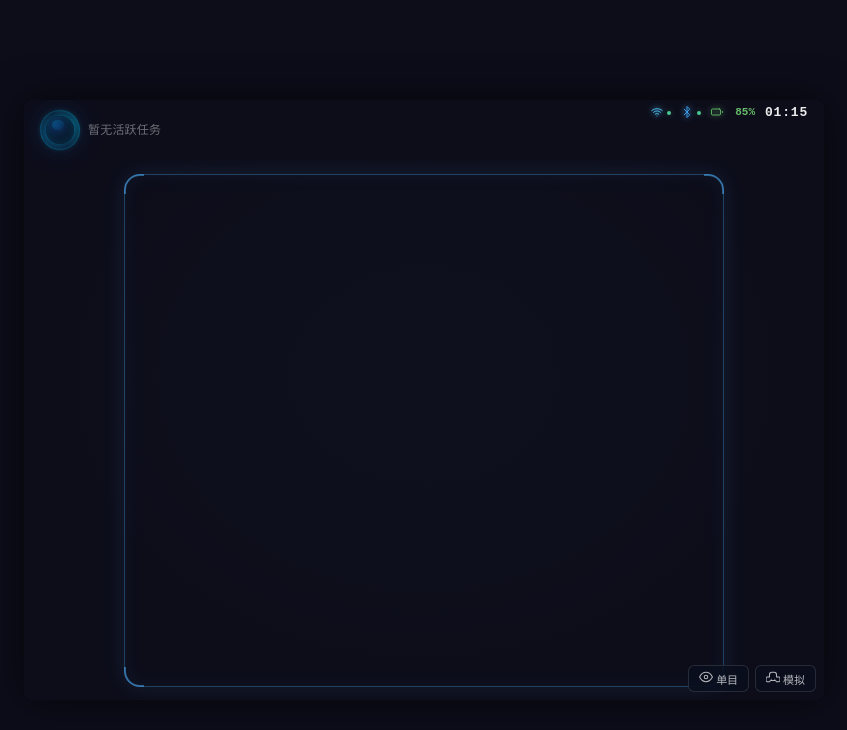
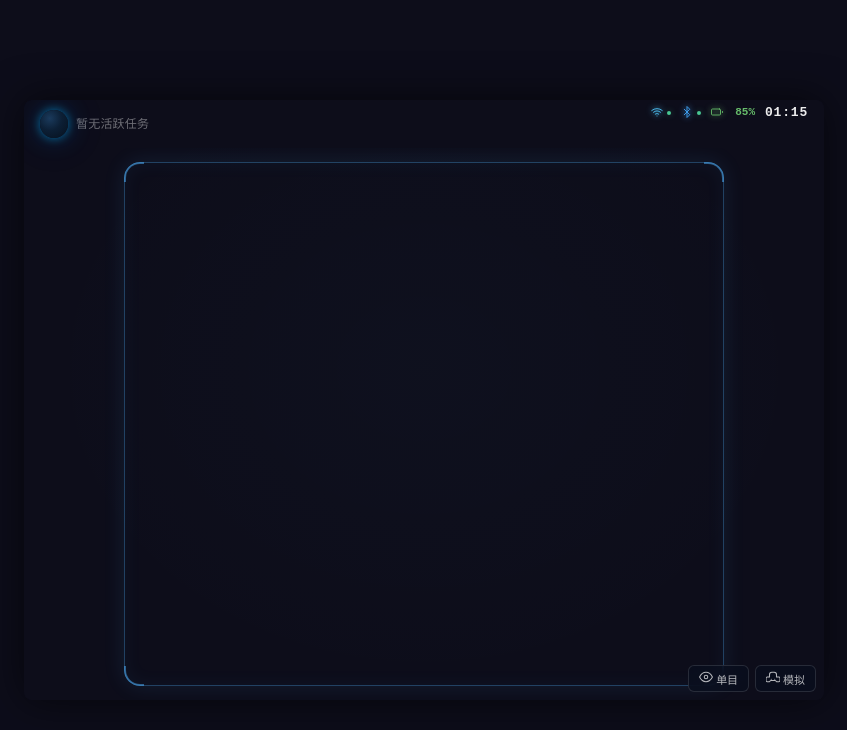
Before and after one commit to ErikZhu/q95-pro-demo, a React (Vite) app: page / in a window 1280 px wide. Shown: the top 730 px of the page, without its empty margins (216-1063 px from the left). Built offline with nearby package versions, Linux system fonts and the light colour scheme.

Commit message:
feat: simplified orb - single solid ball with smooth glow halo, no layers

```diff
--- a/src/components/smart-task/AIStatusOrb.tsx
+++ b/src/components/smart-task/AIStatusOrb.tsx
@@ -11,202 +11,131 @@ export interface AIStatusOrbProps {
   onGazeEnd?: () => void;
 }
 
-/* ── Gradient palettes per status — inspired by glassmorphism + aurora glow ── */
-const STATUS_THEME: Record<AIStatus, {
-  grad1: string; grad2: string; grad3: string;
-  glow: string; glowStrong: string; ring: string;
-}> = {
+/* ── Single-ball color configs ── */
+const T: Record<AIStatus, { bg: string; shadow: string; anim: string }> = {
   idle: {
-    grad1: '#0a1628', grad2: '#0d2847', grad3: '#0a1e3d',
-    glow: 'rgba(0, 180, 255, 0.35)', glowStrong: 'rgba(0, 220, 255, 0.55)',
-    ring: 'rgba(0, 140, 255, 0.2)',
+    bg: 'radial-gradient(circle at 35% 30%, #1a3a5c 0%, #0c1f35 45%, #06101d 100%)',
+    shadow: '0 0 6px rgba(0,160,255,0.4), 0 0 18px rgba(0,120,220,0.2), 0 0 40px rgba(0,100,200,0.1)',
+    anim: 'orb-idle 4s ease-in-out infinite',
   },
   listening: {
-    grad1: '#43e97b', grad2: '#38f9d7', grad3: '#4facfe',
-    glow: 'rgba(56, 249, 215, 0.5)', glowStrong: 'rgba(67, 233, 123, 0.7)',
-    ring: 'rgba(56, 249, 215, 0.35)',
+    bg: 'radial-gradient(circle at 35% 30%, #1a5c3a 0%, #0c3520 45%, #061d10 100%)',
+    shadow: '0 0 8px rgba(56,249,215,0.5), 0 0 22px rgba(67,233,123,0.3), 0 0 45px rgba(56,249,215,0.12)',
+    anim: 'orb-breathe 2s ease-in-out infinite',
   },
   thinking: {
-    grad1: '#a18cd1', grad2: '#fbc2eb', grad3: '#667eea',
-    glow: 'rgba(161, 140, 209, 0.5)', glowStrong: 'rgba(251, 194, 235, 0.6)',
-    ring: 'rgba(102, 126, 234, 0.35)',
+    bg: 'radial-gradient(circle at 35% 30%, #3a2a5c 0%, #1f1040 45%, #0e0820 100%)',
+    shadow: '0 0 8px rgba(161,140,209,0.5), 0 0 22px rgba(251,194,235,0.3), 0 0 45px rgba(102,126,234,0.12)',
+    anim: 'orb-spin 2.5s linear infinite',
   },
   responding: {
-    grad1: '#f093fb', grad2: '#f5576c', grad3: '#fda085',
-    glow: 'rgba(240, 147, 251, 0.5)', glowStrong: 'rgba(245, 87, 108, 0.6)',
-    ring: 'rgba(253, 160, 133, 0.35)',
+    bg: 'radial-gradient(circle at 35% 30%, #5c2a3a 0%, #401020 45%, #200810 100%)',
+    shadow: '0 0 8px rgba(240,147,251,0.5), 0 0 22px rgba(245,87,108,0.3), 0 0 45px rgba(253,160,133,0.12)',
+    anim: 'orb-pulse 1.2s ease-in-out infinite',
   },
 };
 
-const KEYFRAMES = `
-@keyframes orb2-rotate {
+const KF = `
+@keyframes orb-idle {
+  0%, 100% { box-shadow: 0 0 6px rgba(0,160,255,0.4), 0 0 18px rgba(0,120,220,0.2), 0 0 40px rgba(0,100,200,0.1); }
+  50%      { box-shadow: 0 0 10px rgba(0,180,255,0.55), 0 0 26px rgba(0,140,240,0.3), 0 0 50px rgba(0,120,220,0.15); }
+}
+@keyframes orb-breathe {
+  0%, 100% { transform: scale(1); }
+  50%      { transform: scale(1.12); }
+}
+@keyframes orb-spin {
   0%   { transform: rotate(0deg); }
   100% { transform: rotate(360deg); }
 }
-@keyframes orb2-breathe {
-  0%, 100% { transform: scale(1); filter: brightness(1); }
-  50%      { transform: scale(1.15); filter: brightness(1.3); }
+@keyframes orb-pulse {
+  0%, 100% { transform: scale(1); opacity: 0.9; }
+  50%      { transform: scale(1.08); opacity: 1; }
 }
-@keyframes orb2-pulse-ring {
-  0%   { transform: scale(1); opacity: 0.6; }
-  100% { transform: scale(2.2); opacity: 0; }
+@keyframes orb-ripple-out {
+  0%   { transform: scale(1); opacity: 0.5; }
+  100% { transform: scale(2.4); opacity: 0; }
 }
-@keyframes orb2-spin-border {
-  0%   { transform: rotate(0deg); }
-  100% { transform: rotate(360deg); }
-}
-@keyframes orb2-idle-glow {
-  0%, 100% { box-shadow: 0 0 8px rgba(0,180,255,0.3), 0 0 20px rgba(0,120,255,0.15), 0 0 35px rgba(0,200,255,0.08), inset 0 0 8px rgba(0,180,255,0.15); }
-  50%      { box-shadow: 0 0 12px rgba(0,200,255,0.45), 0 0 28px rgba(0,150,255,0.25), 0 0 45px rgba(0,220,255,0.12), inset 0 0 10px rgba(0,200,255,0.2); }
-}
-@keyframes orb2-shimmer {
-  0%   { background-position: -200% center; }
-  100% { background-position: 200% center; }
-}
-@keyframes orb2-hint {
+@keyframes orb-hint-pulse {
   0%, 100% { opacity: 0.3; transform: scale(1); }
-  50%      { opacity: 0.8; transform: scale(1.25); }
-}
-@keyframes orb2-neon-spin {
-  0%   { transform: rotate(0deg); }
-  100% { transform: rotate(360deg); }
+  50%      { opacity: 0.7; transform: scale(1.2); }
 }
 `;
 
-let injected = false;
-function inject() {
-  if (injected || typeof document === 'undefined') return;
+let done = false;
+function injectCSS() {
+  if (done || typeof document === 'undefined') return;
   const s = document.createElement('style');
-  s.textContent = KEYFRAMES;
+  s.textContent = KF;
   document.head.appendChild(s);
-  injected = true;
+  done = true;
 }
 
 export function AIStatusOrb({ status, size = 40, orbMenuState, activeAppId, onGazeStart, onGazeEnd }: AIStatusOrbProps) {
-  useMemo(() => inject(), []);
-  const t = STATUS_THEME[status];
-  const r = size / 2;
+  useMemo(() => injectCSS(), []);
+  const c = T[status];
 
-  /* ── Outer container ── */
-  const wrap: React.CSSProperties = {
-    position: 'relative',
-    display: 'inline-flex',
-    alignItems: 'center',
-    justifyContent: 'center',
-    width: size + 12,
-    height: size + 12,
-  };
-
-  /* ── Glass backdrop ring ── */
-  const glassRing: React.CSSProperties = {
-    position: 'absolute',
-    inset: 0,
-    borderRadius: '50%',
-    background: status === 'idle'
-      ? `conic-gradient(from 0deg, rgba(0,180,255,0.15), rgba(0,60,120,0.05), rgba(0,220,255,0.2), rgba(0,80,160,0.05), rgba(0,180,255,0.15))`
-      : `conic-gradient(from 0deg, ${t.grad1}33, ${t.grad2}33, ${t.grad3}33, ${t.grad1}33)`,
-    backdropFilter: 'blur(8px)',
-    WebkitBackdropFilter: 'blur(8px)',
-    border: status === 'idle'
-      ? '1px solid rgba(0, 200, 255, 0.25)'
-      : `1px solid ${t.glow}`,
-    animation: status === 'thinking'
-      ? 'orb2-spin-border 2s linear infinite'
-      : status === 'idle'
-        ? 'orb2-neon-spin 8s linear infinite'
-        : undefined,
-  };
-
-  /* ── Core orb with conic gradient ── */
-  const core: React.CSSProperties = {
-    position: 'relative',
+  const orb: React.CSSProperties = {
     width: size,
     height: size,
     borderRadius: '50%',
-    background: status === 'idle'
-      ? `radial-gradient(circle at 40% 35%, #0d3060 0%, #091a30 50%, #050e1a 100%)`
-      : `conic-gradient(from 45deg, ${t.grad1}, ${t.grad2}, ${t.grad3}, ${t.grad1})`,
-    boxShadow: status === 'idle'
-      ? [
-          `0 0 ${r * 0.6}px rgba(0, 180, 255, 0.3)`,
-          `0 0 ${r * 1.4}px rgba(0, 120, 255, 0.15)`,
-          `0 0 ${r * 2.2}px rgba(0, 200, 255, 0.08)`,
-          `inset 0 0 ${r * 0.5}px rgba(0, 180, 255, 0.15)`,
-          `inset 0 -${r * 0.2}px ${r * 0.4}px rgba(0, 220, 255, 0.1)`,
-        ].join(', ')
-      : [
-          `0 0 ${r * 0.8}px ${t.glow}`,
-          `0 0 ${r * 1.6}px ${t.ring}`,
-          `inset 0 0 ${r * 0.4}px rgba(255,255,255,0.25)`,
-        ].join(', '),
-    animation: status === 'listening'
-      ? 'orb2-breathe 2s ease-in-out infinite'
-      : status === 'thinking'
-        ? 'orb2-rotate 3s linear infinite'
-        : status === 'idle'
-          ? 'orb2-idle-glow 4s ease-in-out infinite'
-          : undefined,
+    background: c.bg,
+    boxShadow: c.shadow,
+    animation: c.anim,
+    transition: 'background 0.6s ease, box-shadow 0.6s ease',
+    flexShrink: 0,
+    position: 'relative',
   };
 
-  /* ── Inner highlight (glass refraction) ── */
-  const highlight: React.CSSProperties = {
-    position: 'absolute',
-    top: '15%',
-    left: '20%',
-    width: '45%',
-    height: '35%',
-    borderRadius: '50%',
-    background: status === 'idle'
-      ? 'linear-gradient(135deg, rgba(0,180,255,0.25) 0%, rgba(0,100,200,0.05) 100%)'
-      : 'linear-gradient(135deg, rgba(255,255,255,0.5) 0%, rgba(255,255,255,0.05) 100%)',
-    pointerEvents: 'none',
-  };
-
-  /* ── Responding: pulse rings ── */
-  const pulses = status === 'responding' ? [0, 0.6, 1.2].map((delay, i) => (
+  /* responding ripples */
+  const ripples = status === 'responding' ? [0, 0.5, 1].map((d, i) => (
     <div key={i} style={{
-      position: 'absolute',
-      top: 6, left: 6,
-      width: size, height: size,
-      borderRadius: '50%',
-      border: `1.5px solid ${t.glowStrong}`,
-      animation: `orb2-pulse-ring 1.8s ease-out ${delay}s infinite`,
+      position: 'absolute', inset: 0, borderRadius: '50%',
+      border: '1.5px solid rgba(245,87,108,0.3)',
+      animation: `orb-ripple-out 1.8s ease-out ${d}s infinite`,
       pointerEvents: 'none',
     }} />
   )) : null;
 
-  /* ── Hint glow for orb_hint state ── */
-  const hint = orbMenuState === 'orb_hint' ? (
-    <div data-testid="orb-hint-glow" style={{
-      position: 'absolute', inset: -4,
-      borderRadius: '50%',
-      border: `2px solid ${t.glowStrong}`,
-      animation: 'orb2-hint 1.5s ease-in-out infinite',
+  /* thinking: border accent */
+  const thinkBorder = status === 'thinking' ? (
+    <div style={{
+      position: 'absolute', inset: -3, borderRadius: '50%',
+      border: '1.5px solid transparent',
+      borderTopColor: 'rgba(161,140,209,0.6)',
+      borderRightColor: 'rgba(251,194,235,0.3)',
+      animation: 'orb-spin 1.5s linear infinite',
       pointerEvents: 'none',
     }} />
   ) : null;
 
-  /* ── Menu open: expanding ring ── */
-  const menuRing = orbMenuState === 'orb_menu_open' ? (
-    <div data-testid="orb-menu-ring" style={{
-      position: 'absolute', top: 6, left: 6,
-      width: size, height: size,
-      borderRadius: '50%',
-      border: `2px solid ${t.grad2}`,
-      animation: 'orb2-pulse-ring 1.6s ease-out infinite',
+  /* orb_hint glow */
+  const hint = orbMenuState === 'orb_hint' ? (
+    <div data-testid="orb-hint-glow" style={{
+      position: 'absolute', inset: -5, borderRadius: '50%',
+      border: '1.5px solid rgba(0,180,255,0.4)',
+      animation: 'orb-hint-pulse 1.5s ease-in-out infinite',
       pointerEvents: 'none',
     }} />
   ) : null;
 
-  /* ── Active app arc ── */
+  /* menu open ring */
+  const menuRing = orbMenuState === 'orb_menu_open' ? (
+    <div data-testid="orb-menu-ring" style={{
+      position: 'absolute', inset: 0, borderRadius: '50%',
+      border: '1.5px solid rgba(0,180,255,0.4)',
+      animation: 'orb-ripple-out 1.6s ease-out infinite',
+      pointerEvents: 'none',
+    }} />
+  ) : null;
+
+  /* active app arc */
   const isIdle = !orbMenuState || orbMenuState === 'orb_idle';
   const arc = isIdle && activeAppId ? (
     <div data-testid="orb-active-arc" style={{
-      position: 'absolute', inset: -2,
-      borderRadius: '50%',
-      border: '2px solid transparent',
-      borderRightColor: t.grad2,
-      opacity: 0.5,
+      position: 'absolute', inset: -2, borderRadius: '50%',
+      border: '1.5px solid transparent',
+      borderRightColor: 'rgba(0,180,255,0.35)',
       pointerEvents: 'none',
     }} />
   ) : null;
@@ -217,15 +146,13 @@ export function AIStatusOrb({ status, size = 40, orbMenuState, activeAppId, onGa
       data-status={status}
       role="status"
       aria-label={`AI assistant status: ${status}`}
-      style={wrap}
+      style={{ position: 'relative', display: 'inline-flex', width: size, height: size }}
       onPointerEnter={onGazeStart}
       onPointerLeave={onGazeEnd}
     >
-      <div style={glassRing} />
-      <div style={core}>
-        <div style={highlight} />
-      </div>
-      {pulses}
+      <div style={orb} />
+      {thinkBorder}
+      {ripples}
       {hint}
       {menuRing}
       {arc}
```
